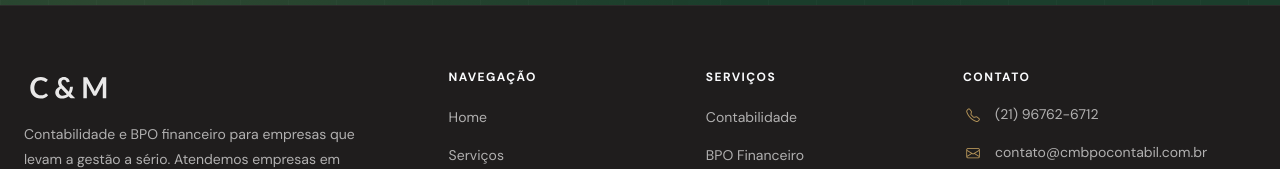
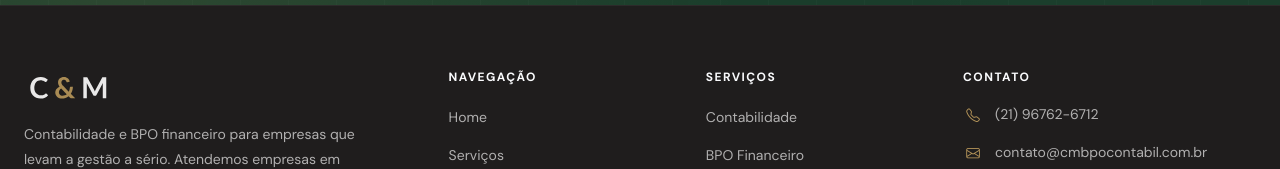
Before and after one commit to ByPhilipee/repo-front-cm, a React (Vite) app: page / in a window 1280 px wide. Shown: the part 4077-4246 px from the top of the page. Built offline with nearby package versions, Linux system fonts and the light colour scheme; a web font is replaced by a local one.

Commit message:
feat: troca da logo no footer pra v02

```diff
--- a/src/components/common/Footer/Footer.jsx
+++ b/src/components/common/Footer/Footer.jsx
@@ -1,6 +1,6 @@
 import { Link } from 'react-router-dom';
 import { company, navItems, socialLinks } from '../../../utils/site';
-import logoUrl from '../../../assets/logo_cm.svg';
+import logoUrl from '../../../assets/logo_cm2.svg';
 import styles from './Footer.module.css';
 
 export default function Footer() {
--- a/src/components/common/Footer/Footer.module.css
+++ b/src/components/common/Footer/Footer.module.css
@@ -18,7 +18,6 @@
   height: 36px;
   width: auto;
   margin-bottom: var(--space-4);
-  filter: brightness(0) invert(1);
   opacity: 0.9;
 }
 
```
Also changed, not shown: src/assets/logo_cm2.svg (added).
